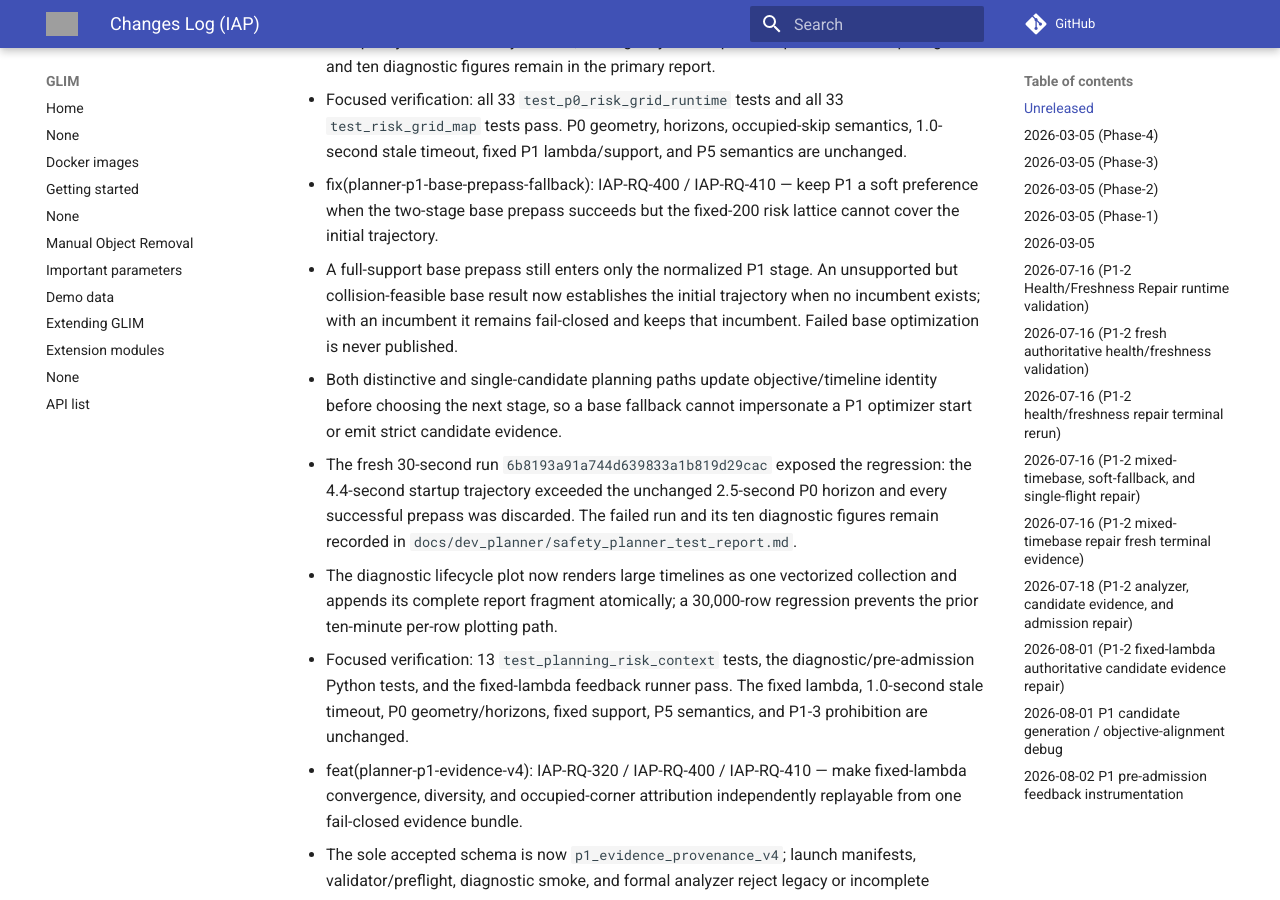
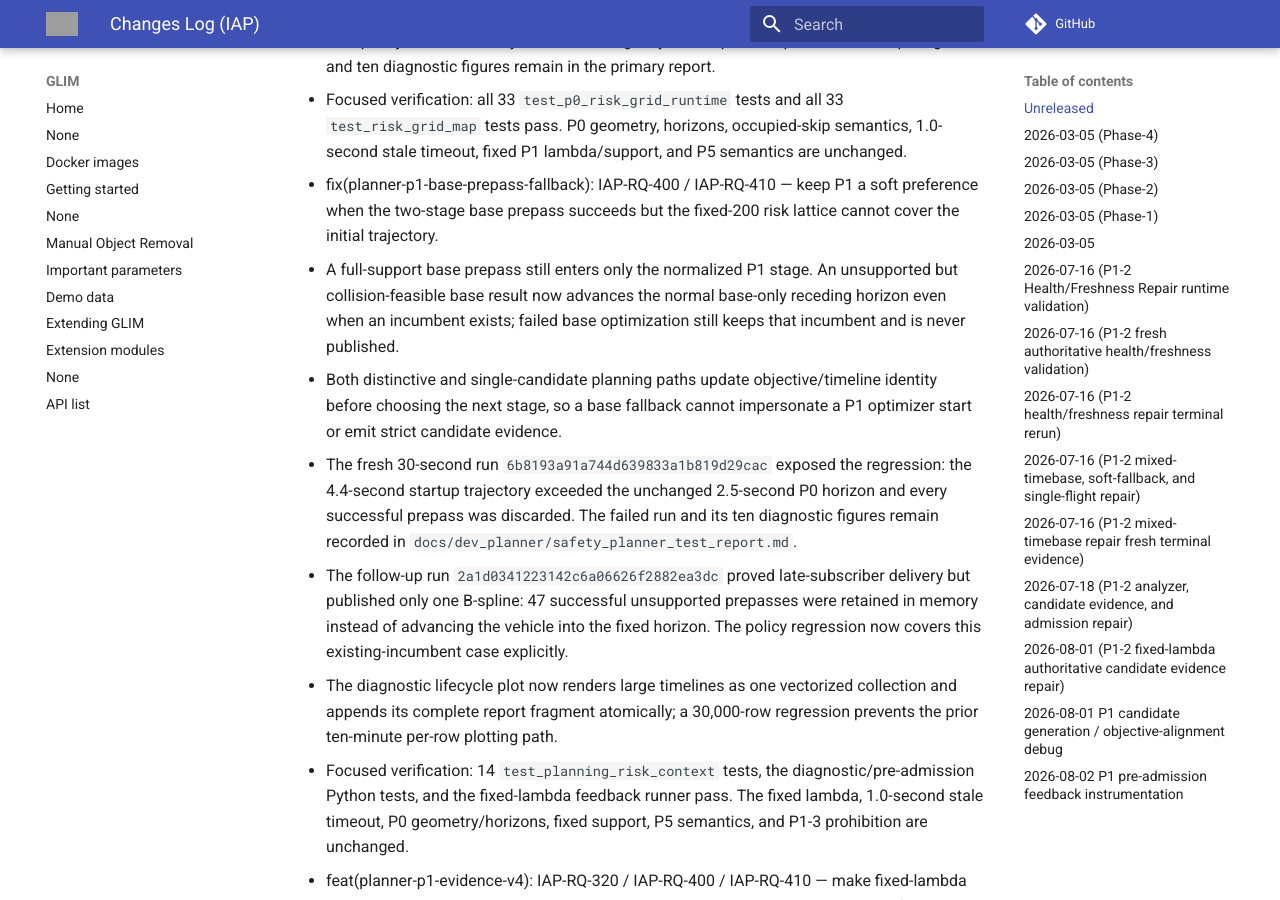
Before and after one commit to Printeger/iap, an MkDocs documentation site: the page built from docs/CHANGES.md, in a window 1280 px wide and 900 px high, scrolled down 887 px. Built offline with MkDocs 1.6.1 and Material for MkDocs 9.7.7, drawn with Linux system fonts in a browser that asks for light colours; nearby versions of some CDN libraries; comment, search, counter and statistics services are not loaded; grey boxes are pictures that could not be loaded.

Commit message:
IAP-RQ-400 IAP-RQ-410 advance unsupported base fallback

```diff
--- a/docs/CHANGES.md
+++ b/docs/CHANGES.md
@@ -13,11 +13,12 @@
   - The fresh run `5c19f4ac1976483fbc779af41c814bec` proved the prior whole-refresh terminal check was unsatisfiable in this fixture: provider construction took about 438 ms while occupancy advanced every 100 ms, leaving only a stale prior snapshot. Its failed preflight and ten diagnostic figures remain in the primary report.
   - Focused verification: all 33 `test_p0_risk_grid_runtime` tests and all 33 `test_risk_grid_map` tests pass. P0 geometry, horizons, occupied-skip semantics, 1.0-second stale timeout, fixed P1 lambda/support, and P5 semantics are unchanged.
 - fix(planner-p1-base-prepass-fallback): IAP-RQ-400 / IAP-RQ-410 — keep P1 a soft preference when the two-stage base prepass succeeds but the fixed-200 risk lattice cannot cover the initial trajectory.
-  - A full-support base prepass still enters only the normalized P1 stage. An unsupported but collision-feasible base result now establishes the initial trajectory when no incumbent exists; with an incumbent it remains fail-closed and keeps that incumbent. Failed base optimization is never published.
+  - A full-support base prepass still enters only the normalized P1 stage. An unsupported but collision-feasible base result now advances the normal base-only receding horizon even when an incumbent exists; failed base optimization still keeps that incumbent and is never published.
   - Both distinctive and single-candidate planning paths update objective/timeline identity before choosing the next stage, so a base fallback cannot impersonate a P1 optimizer start or emit strict candidate evidence.
   - The fresh 30-second run `6b8193a91a744d639833a1b819d29cac` exposed the regression: the 4.4-second startup trajectory exceeded the unchanged 2.5-second P0 horizon and every successful prepass was discarded. The failed run and its ten diagnostic figures remain recorded in `docs/dev_planner/safety_planner_test_report.md`.
+  - The follow-up run `2a1d0341223142c6a06626f2882ea3dc` proved late-subscriber delivery but published only one B-spline: 47 successful unsupported prepasses were retained in memory instead of advancing the vehicle into the fixed horizon. The policy regression now covers this existing-incumbent case explicitly.
   - The diagnostic lifecycle plot now renders large timelines as one vectorized collection and appends its complete report fragment atomically; a 30,000-row regression prevents the prior ten-minute per-row plotting path.
-  - Focused verification: 13 `test_planning_risk_context` tests, the diagnostic/pre-admission Python tests, and the fixed-lambda feedback runner pass. The fixed lambda, 1.0-second stale timeout, P0 geometry/horizons, fixed support, P5 semantics, and P1-3 prohibition are unchanged.
+  - Focused verification: 14 `test_planning_risk_context` tests, the diagnostic/pre-admission Python tests, and the fixed-lambda feedback runner pass. The fixed lambda, 1.0-second stale timeout, P0 geometry/horizons, fixed support, P5 semantics, and P1-3 prohibition are unchanged.
 - feat(planner-p1-evidence-v4): IAP-RQ-320 / IAP-RQ-400 / IAP-RQ-410 — make fixed-lambda convergence, diversity, and occupied-corner attribution independently replayable from one fail-closed evidence bundle.
   - The sole accepted schema is now `p1_evidence_provenance_v4`; launch manifests, validator/preflight, diagnostic smoke, and formal analyzer reject legacy or incomplete bundles.
   - Candidate evidence adds active/full base, raw-P1, normalized-weighted-P1, and total gradient norms; base/P1 cosine; frozen normalization and base-prepass fields; actual normalized-P1/anchor merit decomposition; aggregation parameters; and terminal/selection/replacement identities.
```
Also changed, not shown: docs/TRACEABILITY.md (+1 -1 lines), 2 other files.
